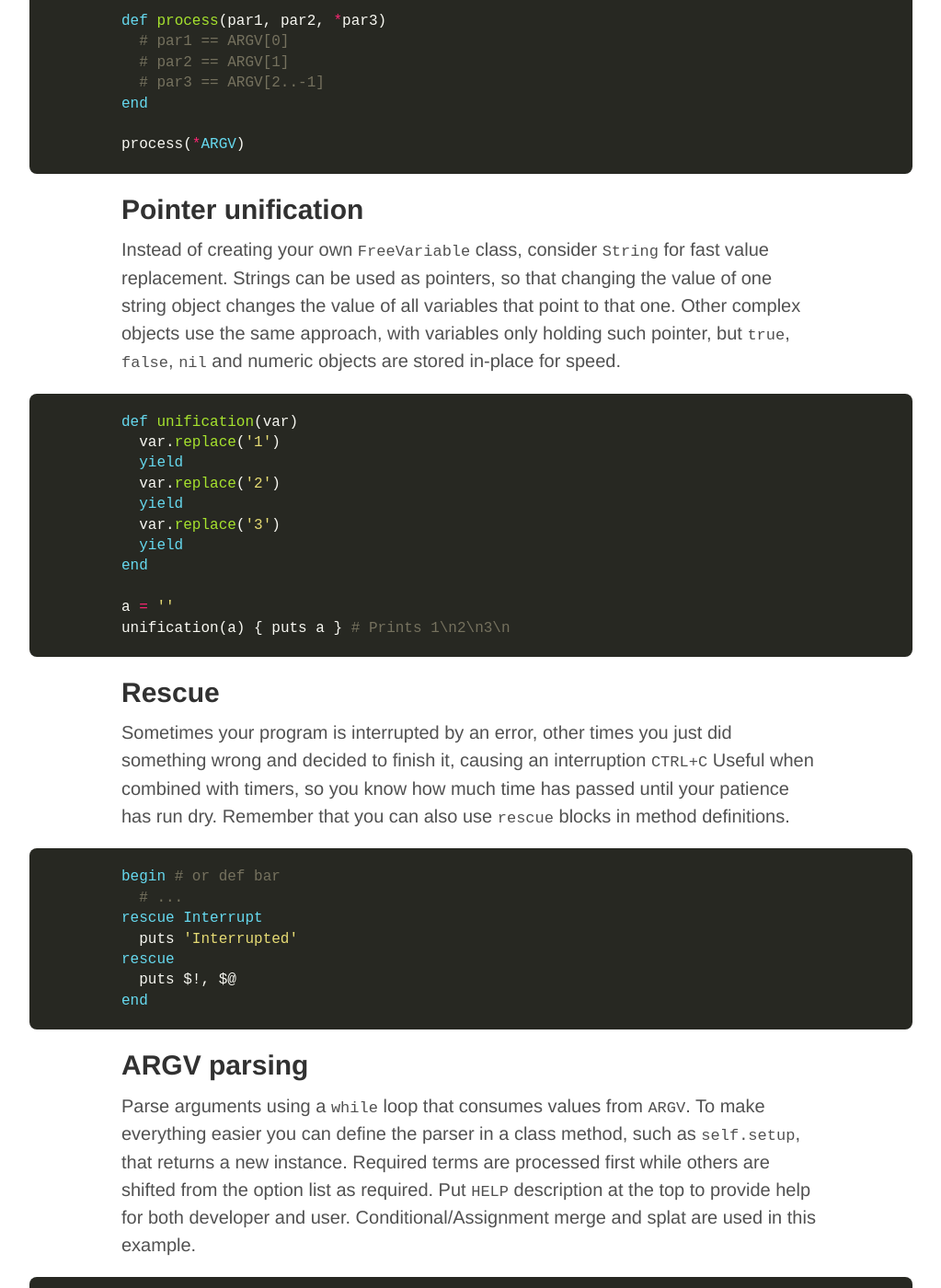
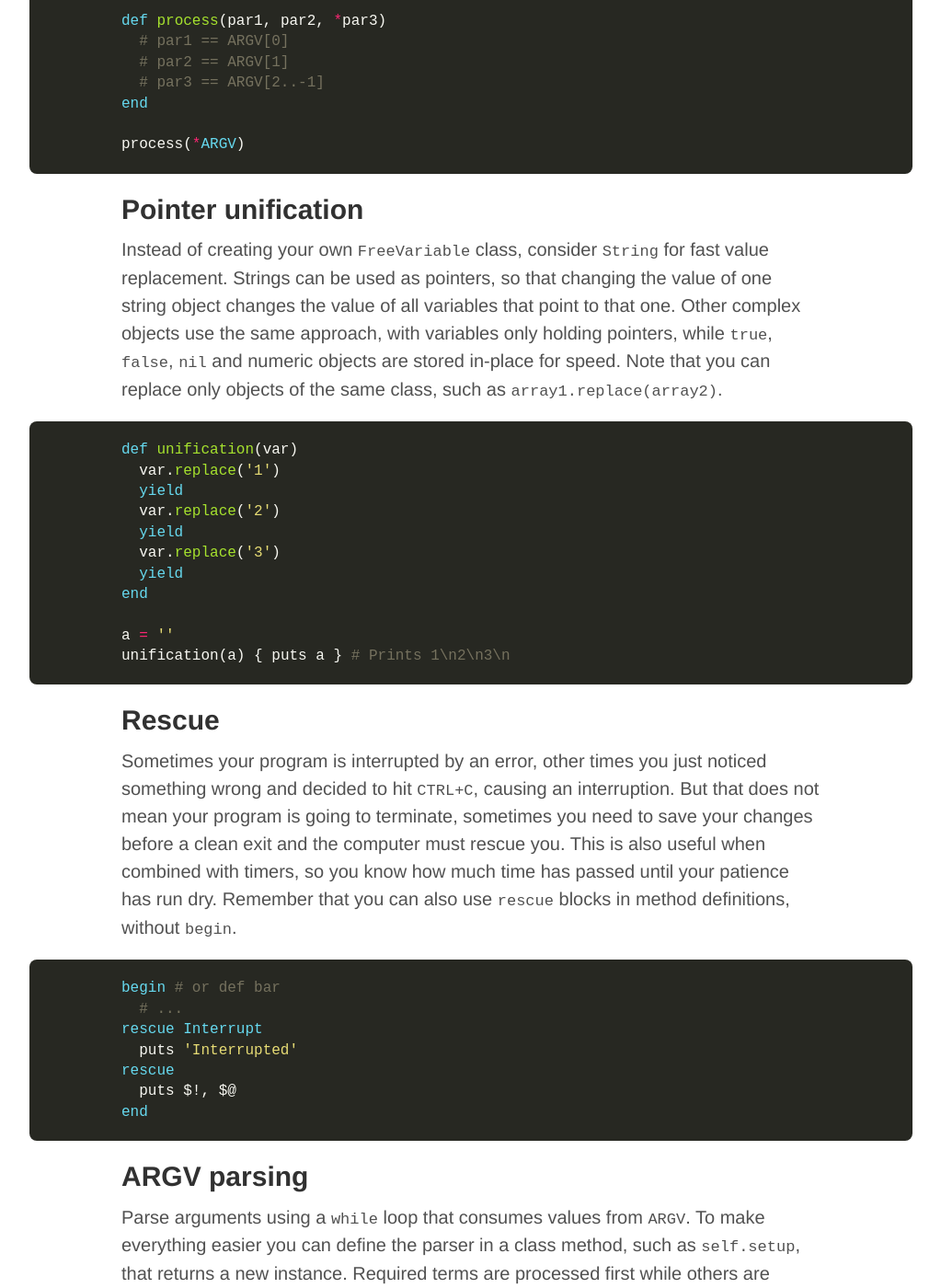
Before and after one commit to Maumagnaguagno/maumagnaguagno.github.io, a Jekyll site: the page built from Ruby.md, in a window 1280 px wide and 1400 px high, scrolled down 874 px. Shown: the whole window at 92% size, without its empty margins (128-1151 px from the left). Built offline with Jekyll 4.4.1, drawn with Linux system fonts in a browser that asks for light colours.

Commit message:
Rephrase some Ruby blocks

````diff
--- a/Ruby.md
+++ b/Ruby.md
@@ -43,7 +43,8 @@ process(*ARGV)
 ## Pointer unification
 Instead of creating your own ``FreeVariable`` class, consider ``String`` for fast value replacement.
 Strings can be used as pointers, so that changing the value of one string object changes the value of all variables that point to that one.
-Other complex objects use the same approach, with variables only holding such pointer, but ``true``, ``false``, ``nil`` and numeric objects are stored in-place for speed.
+Other complex objects use the same approach, with variables only holding pointers, while ``true``, ``false``, ``nil`` and numeric objects are stored in-place for speed.
+Note that you can replace only objects of the same class, such as ``array1.replace(array2)``.
 
 ```ruby
 def unification(var)
@@ -60,9 +61,10 @@ unification(a) { puts a } # Prints 1\n2\n3\n
 ```
 
 ## Rescue
-Sometimes your program is interrupted by an error, other times you just did something wrong and decided to finish it, causing an interruption ``CTRL+C``
-Useful when combined with timers, so you know how much time has passed until your patience has run dry.
-Remember that you can also use ``rescue`` blocks in method definitions.
+Sometimes your program is interrupted by an error, other times you just noticed something wrong and decided to hit ``CTRL+C``, causing an interruption.
+But that does not mean your program is going to terminate, sometimes you need to save your changes before a clean exit and the computer must rescue you.
+This is also useful when combined with timers, so you know how much time has passed until your patience has run dry.
+Remember that you can also use ``rescue`` blocks in method definitions, without ``begin``.
 
 ```ruby
 begin # or def bar
````
